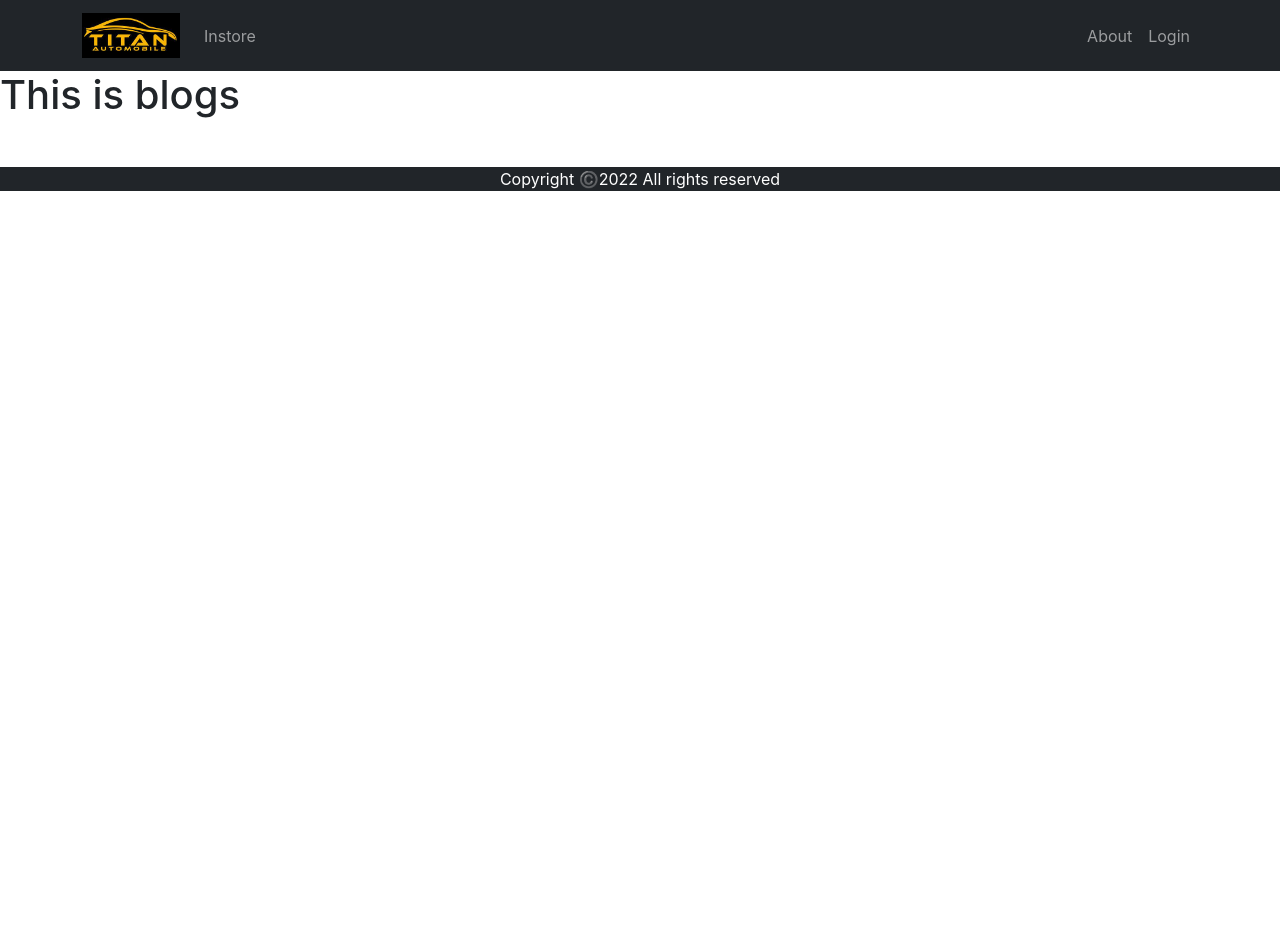
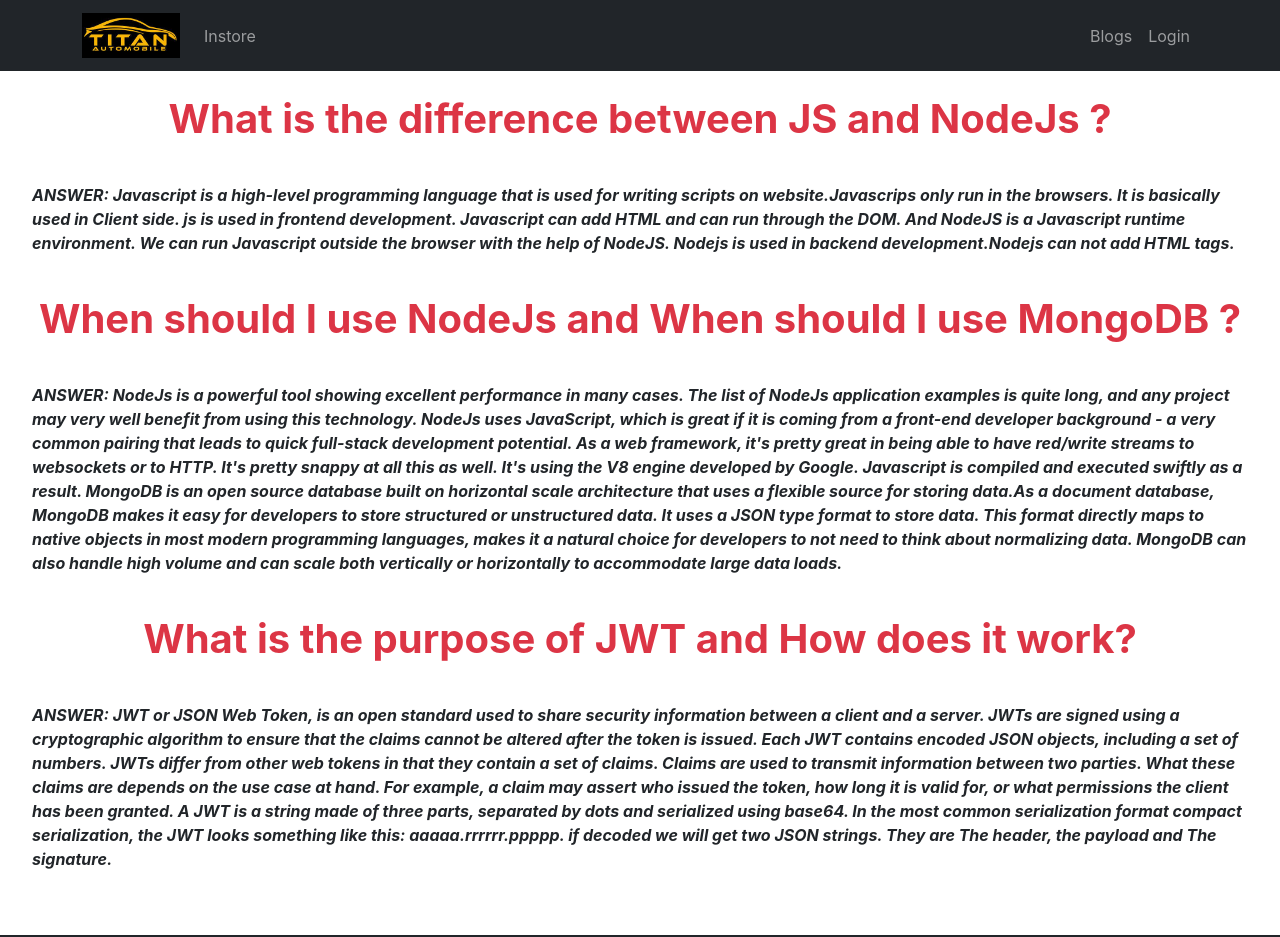
Before and after one commit to Tasmia-Ishika/Titan-Automobile-A-11, a React (Create React App) app: page /blogs in a window 1280 px wide. Shown: the top 937 px of the page. Before the commit the page ends 800 px from the top, so only its background shows below. Built offline with nearby package versions, Linux system fonts and the light colour scheme; no server answers.

Commit message:
blogs added

```diff
--- a/src/Pages/AddProducts/AddProducts.js
+++ b/src/Pages/AddProducts/AddProducts.js
@@ -1,6 +1,7 @@
 import React from 'react';
 import { useForm } from "react-hook-form";
 const AddProducts = () => {
+
     const { register, handleSubmit } = useForm();
     const onSubmit = data => {
         console.log(data)
@@ -17,6 +18,7 @@ const AddProducts = () => {
                 console.log(result);
             })
     };
+
     return (
         <div className='w-50 mx-auto'>
             <h2 className='mb-4 mt-4 text-center text-danger fw-bold'>Add New Items</h2>
--- a/src/Pages/Blogs/Blogs.js
+++ b/src/Pages/Blogs/Blogs.js
@@ -3,7 +3,20 @@ import React from 'react';
 const Blogs = () => {
     return (
         <div>
-            <h1>This is blogs</h1>
+            <h1 className='text-danger m-3 p-2 fw-bold text-center'>What is the difference between JS and NodeJs ?</h1>
+            <p className='fst-italic m-3 p-3 fw-bolder'>ANSWER: Javascript is a high-level programming language that is used for writing scripts on website.Javascrips only run in the browsers. It is basically used in Client side. js is used in frontend development.	Javascript can add HTML and can run through the DOM.
+                And NodeJS is a Javascript runtime environment. We can run Javascript outside the browser with the help of NodeJS. Nodejs is used in backend development.Nodejs can not add HTML tags.</p>
+
+            <h1 className='text-danger m-3 p-2 fw-bold text-center'>When should I use NodeJs and When should I use MongoDB ?</h1>
+            <p className='fst-italic m-3 p-3 fw-bolder'>ANSWER: NodeJs is a powerful tool showing excellent performance in many cases. The list of NodeJs application examples is quite long, and any project may very well benefit from using this technology. NodeJs uses JavaScript, which is great if it is coming from a front-end developer background - a very common pairing that leads to quick full-stack development potential. As a web framework, it's pretty great in being able to have red/write streams to websockets or to HTTP. It's pretty snappy at all this as well. It's using the V8 engine developed by Google. Javascript is compiled and executed swiftly as a result.
+                MongoDB is an open source database built on horizontal scale architecture that uses a flexible source for storing data.As a document database, MongoDB makes it easy for developers to store structured or unstructured data. It uses a JSON type format to store data. This format directly maps to native objects in most modern programming languages, makes it a natural choice for developers to not need to think about normalizing data. MongoDB can also handle high volume and can scale both vertically or horizontally to accommodate large data loads.</p>
+            <h1 className='text-danger m-3 p-2 fw-bold text-center'>What is the purpose of JWT and How does it work?</h1>
+            <p className='fst-italic m-3 p-3 fw-bolder'>ANSWER: JWT or JSON Web Token, is an open standard used to share security information between a client and a server. JWTs are signed using a cryptographic algorithm to ensure that the claims cannot be altered after the token is issued.  Each JWT contains encoded JSON objects, including a set of numbers.
+                JWTs differ from other web tokens in that they contain a set of claims. Claims are used to transmit information between two parties. What these claims are depends on the use case at hand. For example, a claim may assert who issued the token, how long it is valid for, or what permissions the client has been granted.
+
+                A JWT is a string made of three parts, separated by dots and serialized using base64. In the most common serialization format compact serialization, the JWT looks something like this: aaaaa.rrrrrr.ppppp.
+
+                if decoded we will get two JSON strings. They are The header, the payload and The signature. </p>
         </div>
     );
 };
--- a/src/Pages/Home/Products/Products.js
+++ b/src/Pages/Home/Products/Products.js
@@ -17,7 +17,7 @@ const Products = () => {
                 <h1 className='text-dark fw-bold text-center mt-5 mb-5'>Instore</h1>
                 <div className="products-container">
                     {
-                        products.map(product => <Product
+                        products.slice(0, 6).map(product => <Product
                             key={product._id}
                             product={product}
                         ></Product>)
--- a/src/Pages/Inventory/Inventory.js
+++ b/src/Pages/Inventory/Inventory.js
@@ -1,5 +1,6 @@
 
 import { useEffect, useState } from 'react';
+import { Button, Card } from 'react-bootstrap';
 import { useParams } from 'react-router-dom';
 
 
@@ -17,17 +18,26 @@ const Inventory = () => {
   })
   return (
     <div>
-      <h1 className='mt-4 text-dark fw-bold fs-1 text-center'>{products?.name}</h1>
-      <div className='text-center'>
+      <div className=''>
+        <div className='m-3'>
+          <Card style={{ width: '18rem' }}>
+            <Card.Img variant="top" src={products?.img} />
+            <Card.Body>
+              <Card.Title className='fs-2'>{products?.name}</Card.Title>
+              <h3 className='fw-bold fs-3'>${products?.price}</h3>
+              <h5 className='mt-3'>InStock: {products?.stock}</h5>
+              <h5 className='mt-3'>Supplied by: {products?.supplier}</h5>
+              <Card.Text className='p-2 fst-italic'>
+                {products?.description}
+              </Card.Text>
+              <Button variant="dark">Delivered</Button>
+            </Card.Body>
+          </Card>
+        </div>
         <div>
-          <img className='w-50 mt-3' src={products?.img} alt="" />
-          <h2 className='fw-bold fs-1'> ${products?.price}</h2>
-          <h5 className='mt-3'>InStock: {products?.stock}</h5>
-          <h5 className='mt-3'>Supplied by: {products?.supplier}</h5>
-          <p className='p-4 m-4 fst-italic'>{products?.description}</p>
+
         </div>
 
-        <button className='btn btn-dark fw-bold'>Delivered</button>
 
       </div>
     </div>
--- a/src/Pages/ManageInventory/ManageInventory.js
+++ b/src/Pages/ManageInventory/ManageInventory.js
@@ -21,6 +21,7 @@ const ManageInventory = () => {
     return (
         <div className='w-50 mx-auto '>
             <h2 className='mt-3 text-danger text-center fw-bold fs-1 '>Manage Product</h2>
+            <h3 className=' text-center'>Total Product: {products.length}</h3>
             {
                 products.map(product =>
                       <div className='mt-4 product' key={product._id}>
--- a/src/Pages/MyItems/MyItem.js
+++ b/src/Pages/MyItems/MyItem.js
@@ -1,10 +1,12 @@
 import React from 'react';
+import { useAuthState } from 'react-firebase-hooks/auth';
+import auth from '../../firebase.init';
 import useProduct from '../../Hooks/useProducts';
 
 
 const MyItem = () => {
     const [products] = useProduct();
-
+    const [user] = useAuthState(auth);
     return (
         <div className='w-50 mx-auto fs-3'>
               <h2>Your Selected Items</h2>
--- a/src/Pages/Shared/Header/Header.js
+++ b/src/Pages/Shared/Header/Header.js
@@ -26,7 +26,7 @@ const Header = () => {
 
                         </Nav>
                         <Nav>
-                            <Nav.Link as={Link} to="/about">About
+                            <Nav.Link as={Link} to="/blogs">Blogs
                             </Nav.Link>
 
                             {
```
Also changed, not shown: src/Pages/Blogs/Blogs.css (added).
